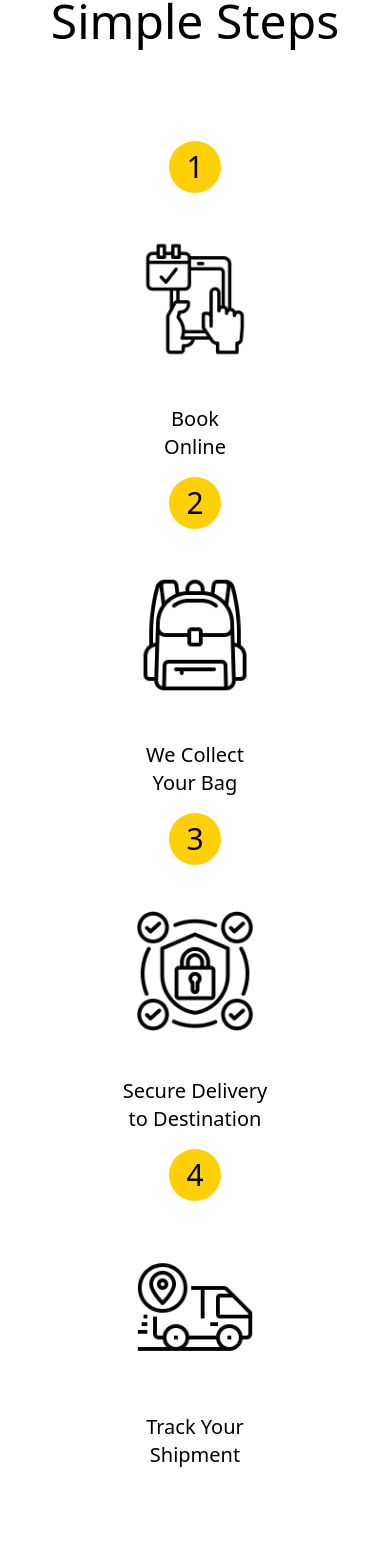
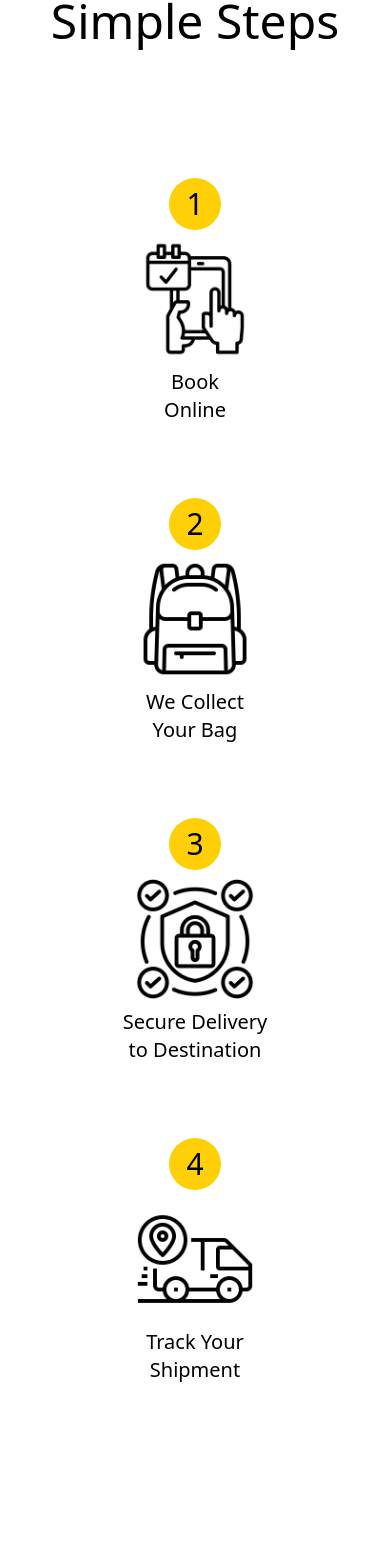
Before and after one commit to Ashish-Singh-Negi/XCESS, a Next.js app: page / in a window 390 px wide. Shown: the part 4706-6274 px from the top of the page. Built offline with nearby package versions, Linux system fonts and the light colour scheme.

Commit message:
Update Home page

```diff
--- a/app/page.tsx
+++ b/app/page.tsx
@@ -149,9 +149,9 @@ export default function Home() {
           Simple Steps
         </span>
 
-        <main className="flex flex-col lg:flex-row items-center gap-4 mt-24 mb-20">
+        <main className="flex flex-col lg:flex-row items-center mt-24 mb-20">
           {/* Step 1 */}
-          <div className="flex flex-col items-center justify-between h-80 w-64">
+          <div className="flex flex-col items-center gap-2 lg:justify-between justify-center h-80 w-64">
             <div className="size-[52px] bg-primary rounded-full text-3xl flex justify-center items-center">
               1
             </div>
@@ -169,7 +169,7 @@ export default function Home() {
           <IoIosArrowForward className="size-10 text-primary hidden lg:block" />
 
           {/* Step 2 */}
-          <div className="flex flex-col items-center justify-between h-80 w-64">
+          <div className="flex flex-col items-center gap-2 lg:justify-between justify-center h-80 w-64">
             <div className="size-[52px] bg-primary rounded-full text-3xl flex justify-center items-center">
               2
             </div>
@@ -182,7 +182,7 @@ export default function Home() {
           <IoIosArrowForward className="size-10 text-primary hidden lg:block" />
 
           {/* Step 3 */}
-          <div className="flex flex-col items-center justify-between h-80 w-64">
+          <div className="flex flex-col items-center gap-2 lg:justify-between justify-center h-80 w-64">
             <div className="size-[52px] bg-primary rounded-full text-3xl flex justify-center items-center">
               3
             </div>
@@ -200,7 +200,7 @@ export default function Home() {
           <IoIosArrowForward className="size-10 text-primary hidden lg:block" />
 
           {/* Step 4 */}
-          <div className="flex flex-col items-center justify-between h-80 w-64">
+          <div className="flex flex-col items-center gap-2 lg:justify-between justify-center h-80 w-64">
             <div className="size-[52px] bg-primary rounded-full text-3xl flex justify-center items-center">
               4
             </div>
@@ -212,7 +212,7 @@ export default function Home() {
         </main>
       </div>
 
-      <div className="w-full py-20 flex flex-col items-center bg-[url('/Bg-About-us.png')] bg-no-repeat bg-contain">
+      <div className="w-full sm:py-20 flex flex-col items-center bg-[url('/Bg-About-us.png')] bg-no-repeat bg-contain">
         <h2 className="text-3xl sm:text-4xl md:text-5xl font-semibold text-center px-4">
           About US
         </h2>
```
